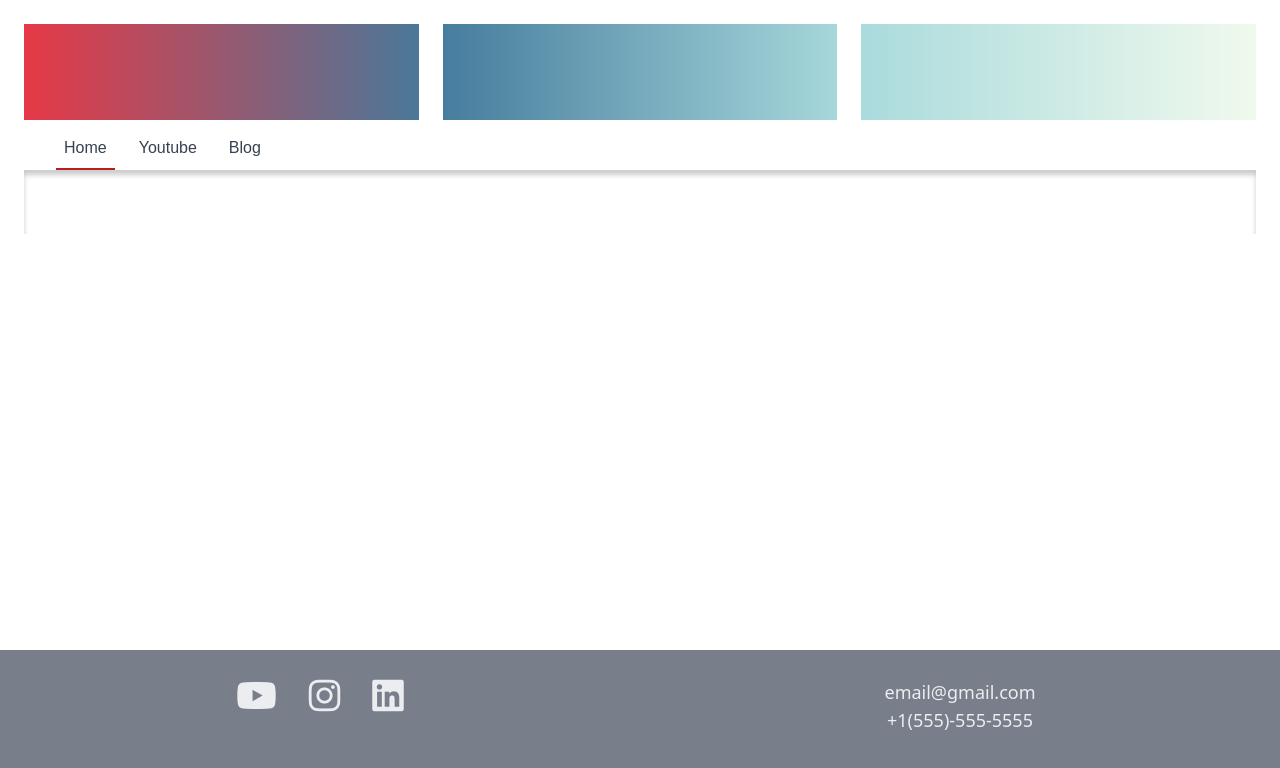
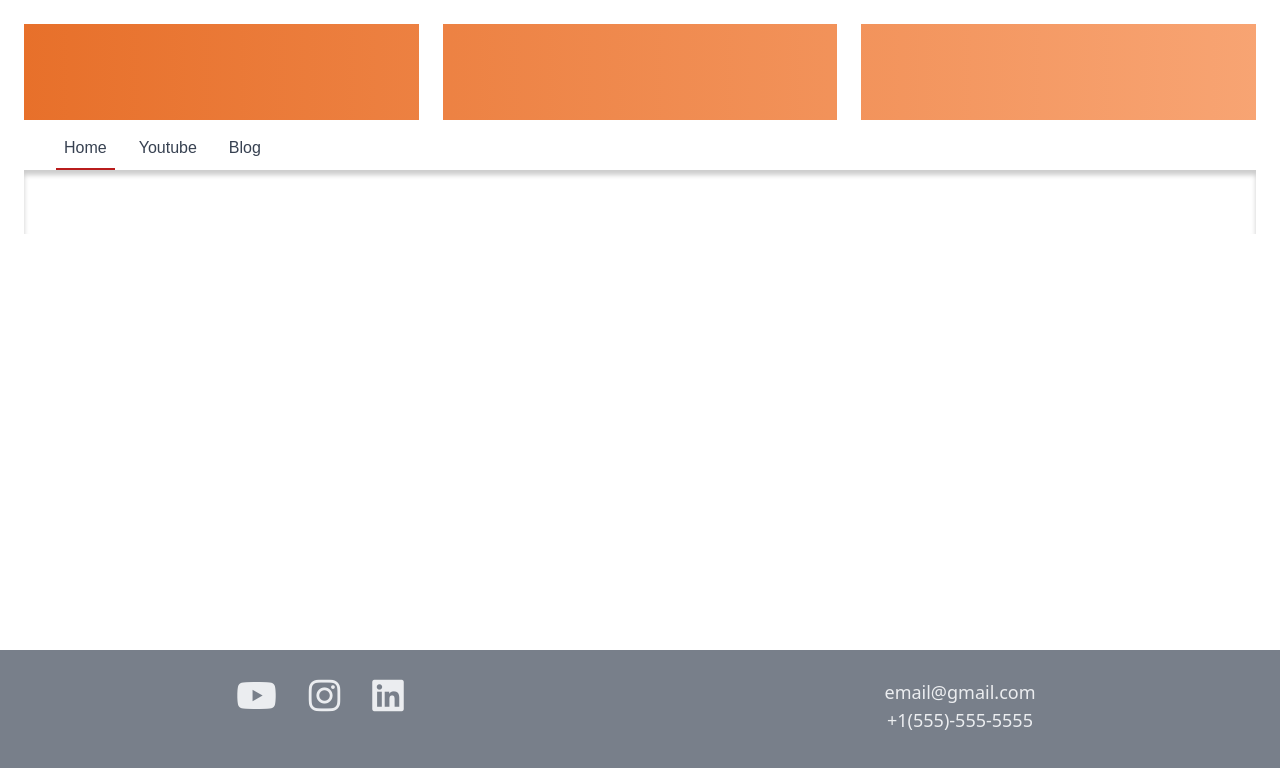
Before and after one commit to ryangautier1/jenblog, a React (Create React App) app in the folder client/: page / in a window 1280 px wide. Shown: the top 768 px of the page. Built offline with nearby package versions, Linux system fonts and the light colour scheme; no server answers; a web font is replaced by a local one.

Commit message:
update styling of header

```diff
--- a/client/src/App.css
+++ b/client/src/App.css
@@ -27,6 +27,10 @@ footer {
   max-width: 33%
 }
 
+.header-gradient {
+  background: linear-gradient(to left, #f8a574, #e76f29);
+}
+
 nav {
   background-color: #fff !important;
 }
@@ -49,7 +53,7 @@ nav {
   column-gap: 1em;
   width: 850px;
   padding: 1em;
-  background-image: linear-gradient(#f3955e, #e76f29);
+  background: linear-gradient(#f3955e, #e76f29);
 }
 
 .thumbnail-card {
--- a/client/src/App.js
+++ b/client/src/App.js
@@ -53,7 +53,6 @@ function App() {
             {/* <Home /> */}
           </Route>
           <Route exact path={["/blog"]}>
-            <Nav />
             <Thumbnails />
           </Route>
           <Route path={["/video/:id"]}>
--- a/client/src/components/Header/index.js
+++ b/client/src/components/Header/index.js
@@ -15,7 +15,8 @@ function Header() {
   return (
     <header>
       <div className="min-w-full mt-6">
-        <img className="z-0 w-full h-16 sm:h-24 px-6 absolute top-0 mt-6" src={headerGradient} alt='Jen Blog Gradient'/>
+        {/* <img className="z-0 w-full h-16 sm:h-24 px-6 absolute top-0 mt-6" src={headerGradient} alt='Jen Blog Gradient'/> */}
+        <div className="z-0 w-full h-16 sm:h-24 px-6 absolute top-0 mt-6 header-gradient" ></div>
         <div className="josefin absolute top-0 pt-1 mt-6 ml-10 z-10 flex flex-col header-caption">
           {/* <p className="josefin text-3xl sm:text-5xl text-white leading-tight">Jen</p>
           <p className="josefin text-md sm:text-lg text-white">I post things.</p> */}
--- a/client/src/pages/Thumbnails.js
+++ b/client/src/pages/Thumbnails.js
@@ -119,7 +119,7 @@ function Thumbnails() {
 
       {userState ?
         <AdminModal updatePage={updatePage} toggleModal={toggleModal} />
-        : <AdminModal updatePage={updatePage} toggleModal={toggleModal} />
+        : null
       }
 
       <div className="w-full masonry">
```
